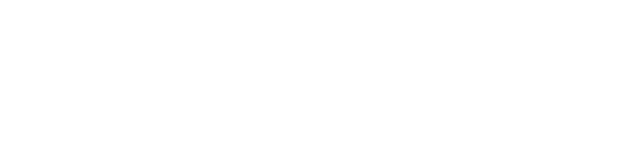
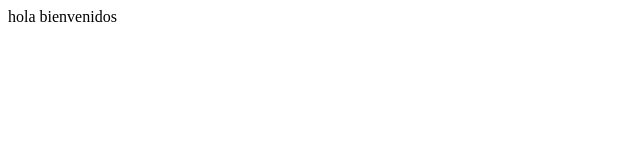
Before and after one commit to josealcivar/tarea_bower, a website: page index.html in a window 1280 px wide. Shown: the whole page, without its empty margins (0-640 px from the left). Drawn offline with Linux system fonts and the light colour scheme.

Commit message:
agragando

```diff
--- a/index.html
+++ b/index.html
@@ -5,6 +5,6 @@
  <script src="bower_components/jquery/dist/jquery.min.js"></script>
  </head>
   <body>
-
+ hola bienvenidos
  </body>
  </html>
```
